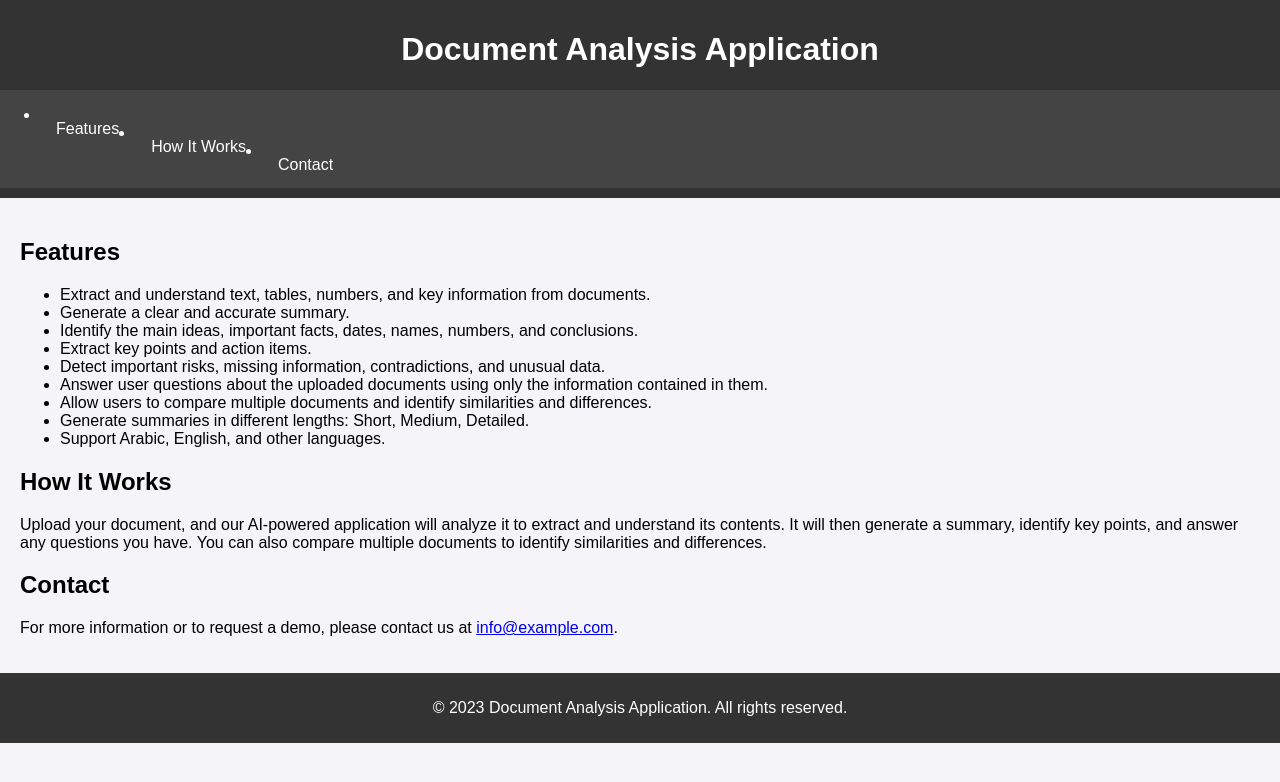
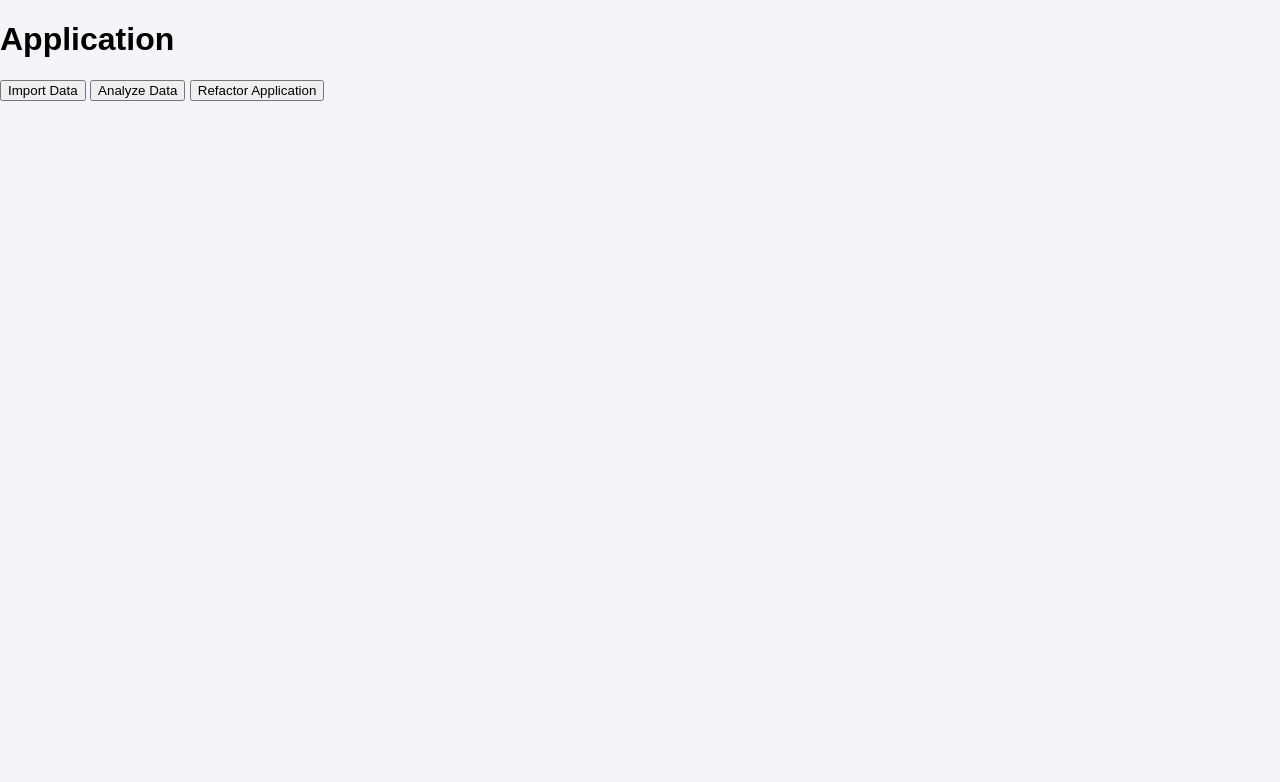
Before and after one commit to sabritezniti/data-analizer-, a Flask app: template templates/index.html in a window 1280 px wide. Shown: the top 782 px of the page. Run offline with Flask 3, Linux system fonts and the light colour scheme; the template is opened without the code that fills it, so the values that code supplies are empty.

Commit message:
Add files via upload

```diff
--- a/templates/index.html
+++ b/templates/index.html
@@ -1,48 +1,26 @@
 <!DOCTYPE html>
-<html lang="en">
+<html>
 <head>
-    <meta charset="UTF-8">
-    <meta name="viewport" content="width=device-width, initial-scale=1.0">
-    <title>Document Analysis Application</title>
-    <link rel="stylesheet" href="styles.css">
+    <title>Application</title>
+    <link rel="stylesheet" href="static/css/styles.css">
 </head>
 <body>
-    <header>
-        <h1>Document Analysis Application</h1>
-        <nav>
-            <ul>
-                <li><a href="#features">Features</a></li>
-                <li><a href="#how-it-works">How It Works</a></li>
-                <li><a href="#contact">Contact</a></li>
-            </ul>
-        </nav>
-    </header>
-    <main>
-        <section id="features">
-            <h2>Features</h2>
-            <ul>
-                <li>Extract and understand text, tables, numbers, and key information from documents.</li>
-                <li>Generate a clear and accurate summary.</li>
-                <li>Identify the main ideas, important facts, dates, names, numbers, and conclusions.</li>
-                <li>Extract key points and action items.</li>
-                <li>Detect important risks, missing information, contradictions, and unusual data.</li>
-                <li>Answer user questions about the uploaded documents using only the information contained in them.</li>
-                <li>Allow users to compare multiple documents and identify similarities and differences.</li>
-                <li>Generate summaries in different lengths: Short, Medium, Detailed.</li>
-                <li>Support Arabic, English, and other languages.</li>
-            </ul>
-        </section>
-        <section id="how-it-works">
-            <h2>How It Works</h2>
-            <p>Upload your document, and our AI-powered application will analyze it to extract and understand its contents. It will then generate a summary, identify key points, and answer any questions you have. You can also compare multiple documents to identify similarities and differences.</p>
-        </section>
-        <section id="contact">
-            <h2>Contact</h2>
-            <p>For more information or to request a demo, please contact us at <a href="mailto:info@example.com">info@example.com</a>.</p>
-        </section>
-    </main>
-    <footer>
-        <p>&copy; 2023 Document Analysis Application. All rights reserved.</p>
-    </footer>
+    <h1>Application</h1>
+    <button onclick="importData()">Import Data</button>
+    <button onclick="analyzeData()">Analyze Data</button>
+    <button onclick="refactorApplication()">Refactor Application</button>
+    <script>
+        function importData() {
+            // Code to import data
+        }
+
+        function analyzeData() {
+            // Code to analyze data
+        }
+
+        function refactorApplication() {
+            // Code to refactor application
+        }
+    </script>
 </body>
 </html>
```
Also changed, not shown: 7 other files.
